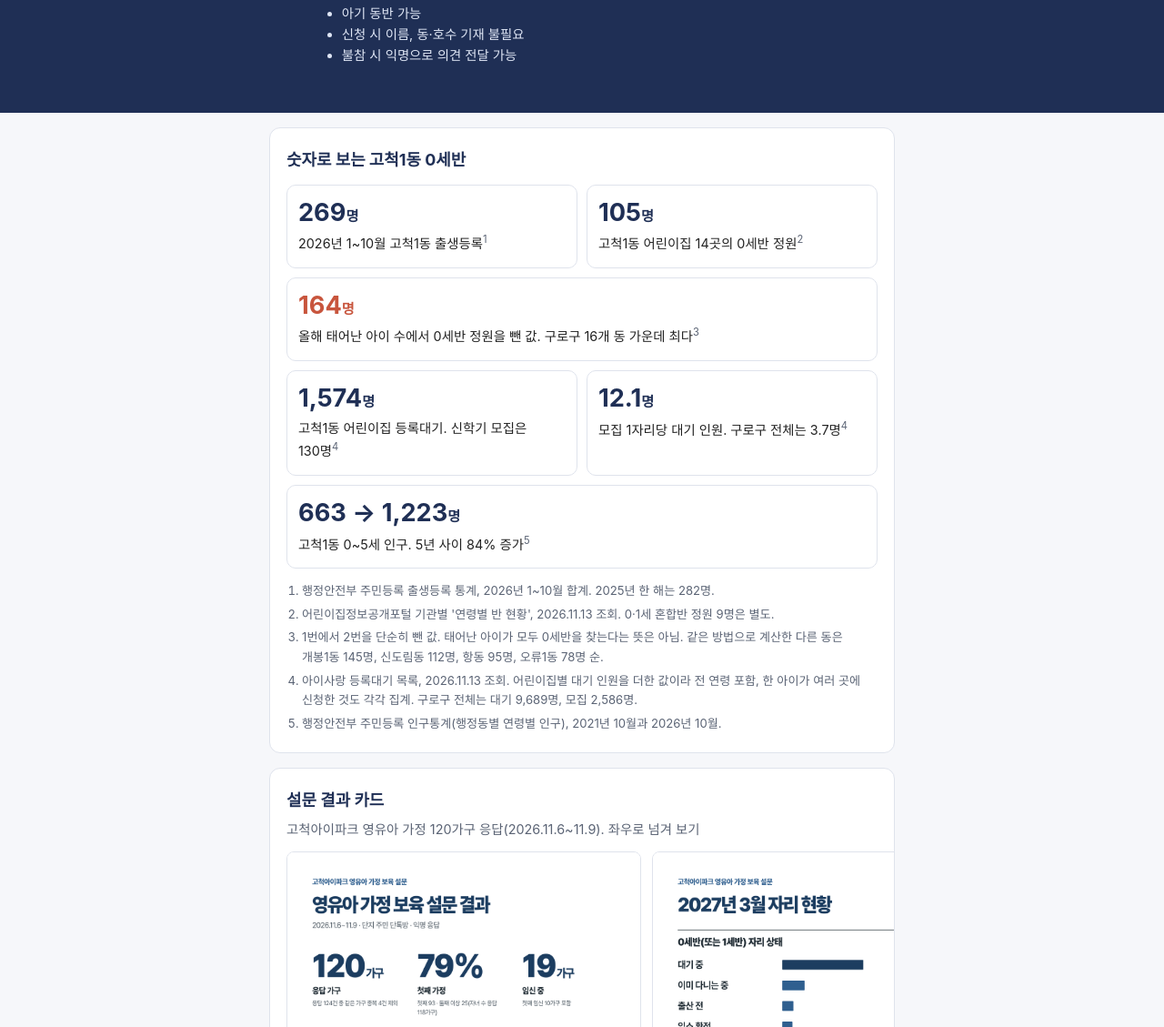
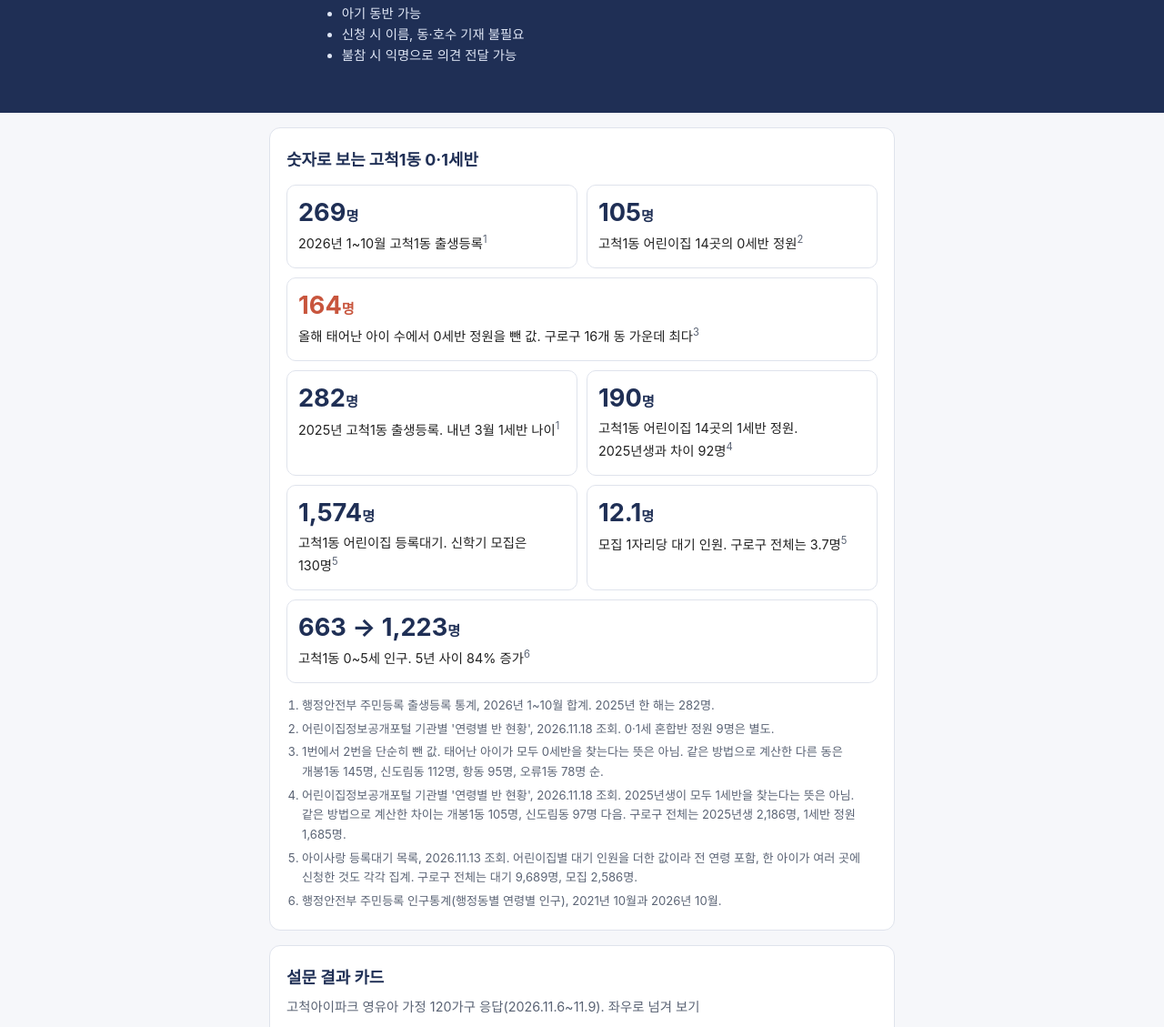
Before and after one commit to gocheokbaby/gocheokbaby.github.io, a plain HTML site: page index.html in a window 1280 px wide. Shown: the part 829-1958 px from the top of the page at 91% size. Drawn offline with Linux system fonts and the light colour scheme.

Commit message:
숫자 상자에 1세반 정원 추가(2026.11.18 포털 재조회)
2025년생 282명, 1세반 정원 190명, 차이 92명. 0세반 정원 조회일을 11.18로 갱신(값 같음).

Co-Authored-By: Claude Fable 5.2 <noreply@anthropic.com>
Claude-Session: https://claude.ai/code/session_01P7xVFQsZiGRtwdNSmLWp9M

```diff
--- a/index.html
+++ b/index.html
@@ -124,7 +124,7 @@
 <main>
 
 <section id="numbers">
-  <h2>숫자로 보는 고척1동 0세반</h2>
+  <h2>숫자로 보는 고척1동 0·1세반</h2>
   <div class="nums">
     <div class="num">
       <b>269<small>명</small></b>
@@ -139,22 +139,31 @@
       <span>올해 태어난 아이 수에서 0세반 정원을 뺀 값. 구로구 16개 동 가운데 최다<sup>3</sup></span>
     </div>
     <div class="num">
+      <b>282<small>명</small></b>
+      <span>2025년 고척1동 출생등록. 내년 3월 1세반 나이<sup>1</sup></span>
+    </div>
+    <div class="num">
+      <b>190<small>명</small></b>
+      <span>고척1동 어린이집 14곳의 1세반 정원. 2025년생과 차이 92명<sup>4</sup></span>
+    </div>
+    <div class="num">
       <b>1,574<small>명</small></b>
-      <span>고척1동 어린이집 등록대기. 신학기 모집은 130명<sup>4</sup></span>
+      <span>고척1동 어린이집 등록대기. 신학기 모집은 130명<sup>5</sup></span>
     </div>
     <div class="num">
       <b>12.1<small>명</small></b>
-      <span>모집 1자리당 대기 인원. 구로구 전체는 3.7명<sup>4</sup></span>
+      <span>모집 1자리당 대기 인원. 구로구 전체는 3.7명<sup>5</sup></span>
     </div>
     <div class="num wide">
       <b>663 → 1,223<small>명</small></b>
-      <span>고척1동 0~5세 인구. 5년 사이 84% 증가<sup>5</sup></span>
+      <span>고척1동 0~5세 인구. 5년 사이 84% 증가<sup>6</sup></span>
     </div>
   </div>
   <ol class="fn">
     <li>행정안전부 주민등록 출생등록 통계, 2026년 1~10월 합계. 2025년 한 해는 282명.</li>
-    <li>어린이집정보공개포털 기관별 '연령별 반 현황', 2026.11.13 조회. 0·1세 혼합반 정원 9명은 별도.</li>
+    <li>어린이집정보공개포털 기관별 '연령별 반 현황', 2026.11.18 조회. 0·1세 혼합반 정원 9명은 별도.</li>
     <li>1번에서 2번을 단순히 뺀 값. 태어난 아이가 모두 0세반을 찾는다는 뜻은 아님. 같은 방법으로 계산한 다른 동은 개봉1동 145명, 신도림동 112명, 항동 95명, 오류1동 78명 순.</li>
+    <li>어린이집정보공개포털 기관별 '연령별 반 현황', 2026.11.18 조회. 2025년생이 모두 1세반을 찾는다는 뜻은 아님. 같은 방법으로 계산한 차이는 개봉1동 105명, 신도림동 97명 다음. 구로구 전체는 2025년생 2,186명, 1세반 정원 1,685명.</li>
     <li>아이사랑 등록대기 목록, 2026.11.13 조회. 어린이집별 대기 인원을 더한 값이라 전 연령 포함, 한 아이가 여러 곳에 신청한 것도 각각 집계. 구로구 전체는 대기 9,689명, 모집 2,586명.</li>
     <li>행정안전부 주민등록 인구통계(행정동별 연령별 인구), 2021년 10월과 2026년 10월.</li>
   </ol>
```
